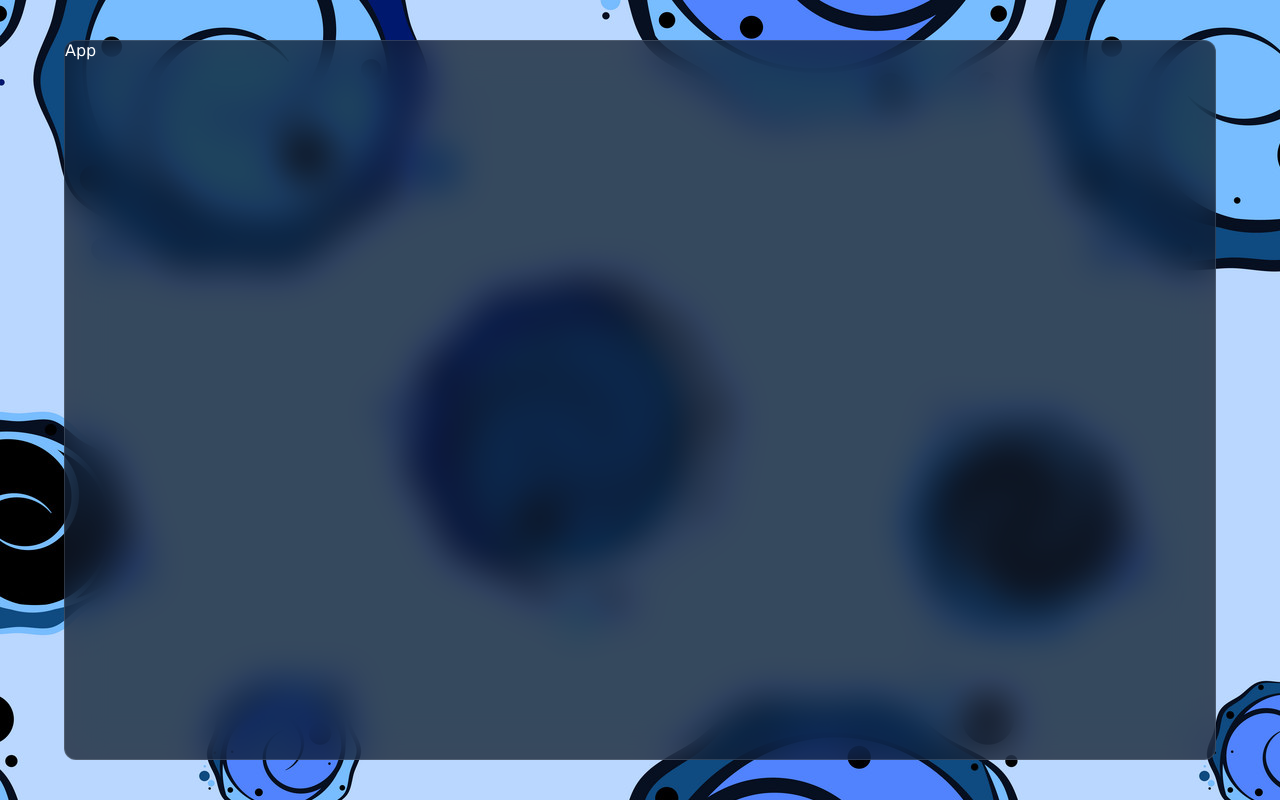
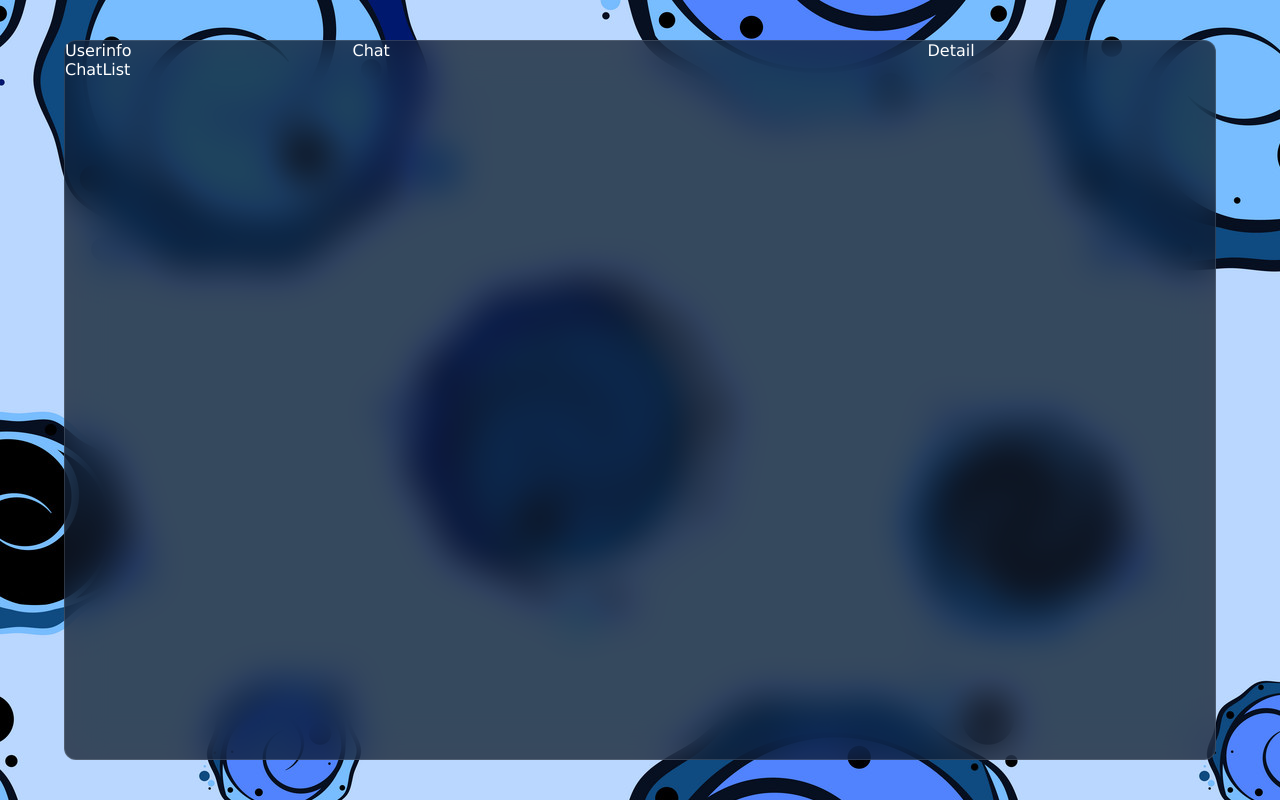
Before and after one commit to MMcUni/aichatapp, a React (Vite) app: page / in a window 1280 px wide. Built offline with nearby package versions, Linux system fonts and the light colour scheme.

Commit message:
add empty components for future features

```diff
--- a/src/App.jsx
+++ b/src/App.jsx
@@ -1,7 +1,15 @@
+import Chat from "./components/chat/Chat";
+import Detail from "./components/detail/Detail";
+import List from "./components/list/List";
+
 const App = () => {
   return (
-    <div className='container'>App</div>
-  )
+    <div className="container">
+      <List />
+      <Chat />
+      <Detail />
+    </div>
+  );
 }
 
 export default App
--- /dev/null
+++ b/src/components/chat/Chat.jsx
@@ -0,0 +1,9 @@
+import './chat.css'
+
+const Chat = () => {
+  return (
+    <div className='chat'>Chat</div>
+  )
+}
+
+export default Chat
--- /dev/null
+++ b/src/components/chat/chat.css
@@ -0,0 +1,3 @@
+.chat {
+    flex: 2;
+}
--- /dev/null
+++ b/src/components/detail/Detail.jsx
@@ -0,0 +1,9 @@
+import './detail.css'
+
+const Detail = () => {
+  return (
+    <div className='detail'>Detail</div>
+  )
+}
+
+export default Detail
--- /dev/null
+++ b/src/components/detail/detail.css
@@ -0,0 +1,3 @@
+.detail{
+    flex:1;
+}
--- /dev/null
+++ b/src/components/list/List.jsx
@@ -0,0 +1,14 @@
+import ChatList from "./chatList/ChatList"
+import "./list.css"
+import Userinfo from "./userInfo/Userinfo"
+
+const List = () => {
+  return (
+    <div className='list'>
+      <Userinfo/>
+      <ChatList/>
+    </div>
+  )
+}
+
+export default List
--- /dev/null
+++ b/src/components/list/chatList/ChatList.jsx
@@ -0,0 +1,9 @@
+import './chatList.css'
+
+const ChatList = () => {
+  return (
+    <div className='chatList'>ChatList</div>
+  )
+}
+
+export default ChatList
--- /dev/null
+++ b/src/components/list/chatList/chatList.css
@@ -0,0 +1,3 @@
+.chatList{
+
+}
--- /dev/null
+++ b/src/components/list/list.css
@@ -0,0 +1,3 @@
+.list {
+    flex: 1;
+}
--- /dev/null
+++ b/src/components/list/userInfo/Userinfo.jsx
@@ -0,0 +1,9 @@
+import "./userInfo.css";
+
+const Userinfo = () => {
+  return (
+    <div className='userinfo'>Userinfo</div>
+  )
+}
+
+export default Userinfo
--- /dev/null
+++ b/src/components/list/userInfo/userInfo.css
@@ -0,0 +1,3 @@
+.userInfo{
+
+}
--- a/src/index.css
+++ b/src/index.css
@@ -22,4 +22,5 @@
   backdrop-filter: blur(19px) saturate(180%);
   border-radius: 12px;
   border: 1px solid rgba(255, 255, 255, 0.125);
+  display: flex;
 }
```
